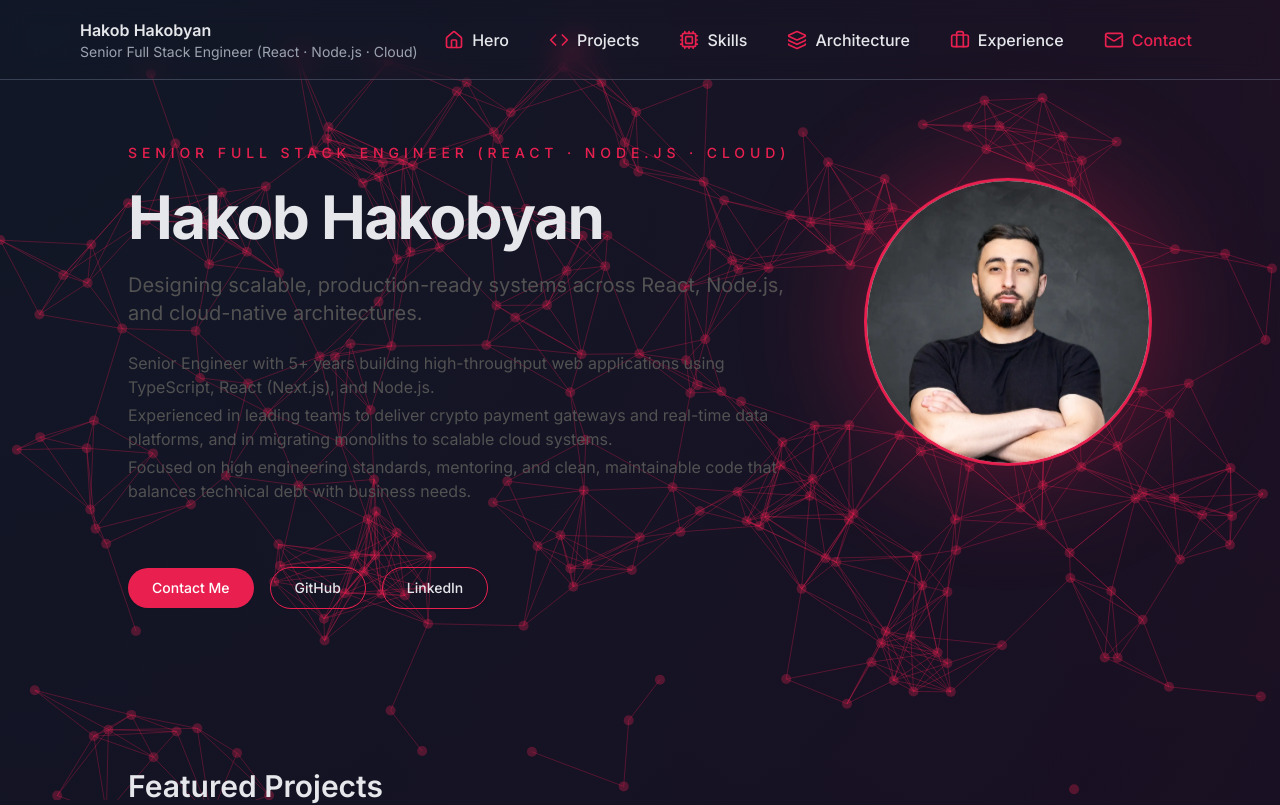
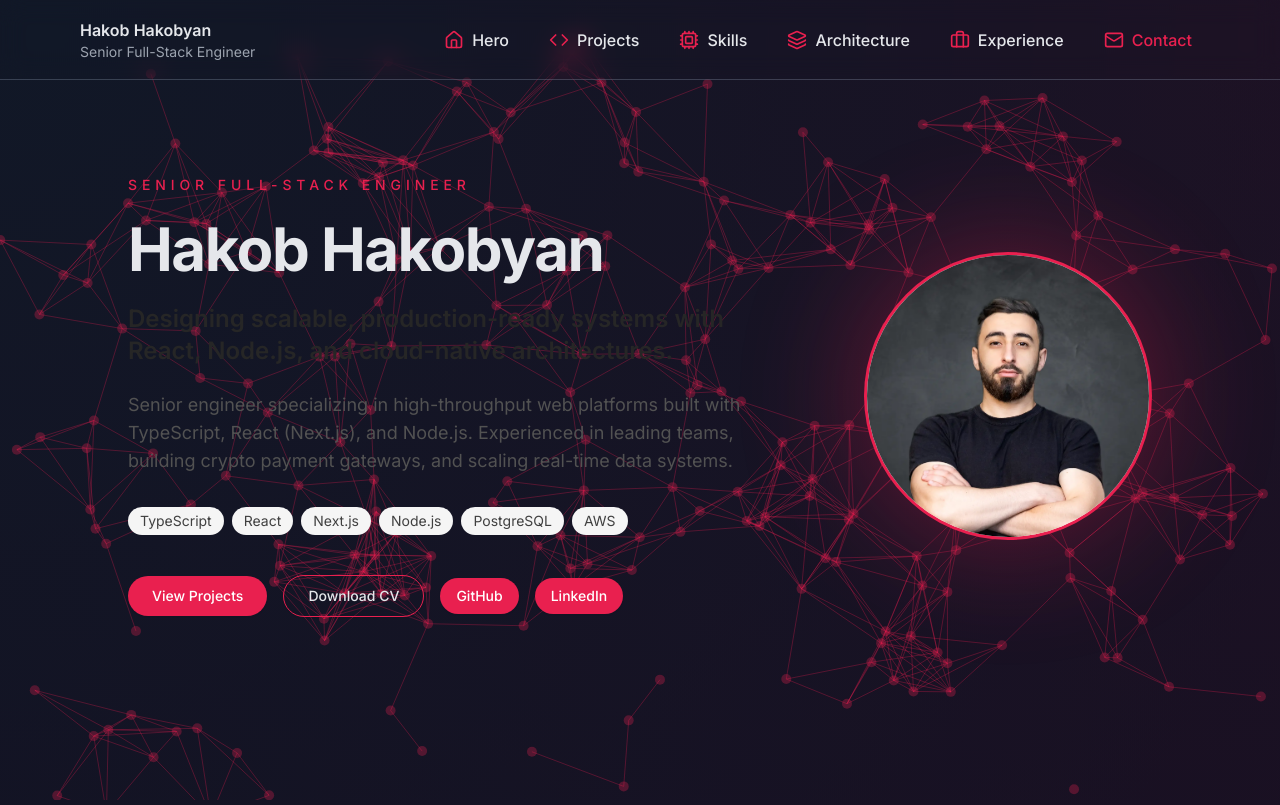
Before and after one commit to hakob-yan/next-js-personal-portfolio, a Next.js app: page / in a window 1280 px wide. Shown: the top 805 px of the page. Built offline with nearby package versions, Linux system fonts and the light colour scheme.

Commit message:
new data

```diff
--- a/src/app/layout.tsx
+++ b/src/app/layout.tsx
@@ -17,6 +17,9 @@ export default function RootLayout({
 }>) {
   return (
     <html lang="en">
+      <head>
+        <link rel="icon" href="/favicon.png" />
+      </head>
       <body className={inter.className}>{children}</body>
     </html>
   );
--- a/src/components/Button/index.tsx
+++ b/src/components/Button/index.tsx
@@ -1,14 +1,12 @@
 import React from "react";
-import {
-  BUTTON_BASE,
-  BUTTON_VARIANTS,
-  type ButtonVariant,
-} from "./types";
+import Link from "next/link";
+import { BUTTON_BASE, BUTTON_VARIANTS, type ButtonVariant } from "./types";
 
 type CommonProps = {
   variant?: ButtonVariant;
   className?: string;
   children: React.ReactNode;
+  target?: string;
 };
 
 type AnchorProps = CommonProps &
@@ -25,18 +23,28 @@ type ButtonProps = AnchorProps | NativeButtonProps;
 
 export function Button(props: ButtonProps) {
   const { variant = "primary", className = "", children, ...rest } = props;
-  const classes = `${BUTTON_BASE} ${BUTTON_VARIANTS[variant]} ${className}`.trim();
+
+  const classes =
+    `${BUTTON_BASE} ${BUTTON_VARIANTS[variant]} ${className}`.trim();
 
   if ("href" in props && props.href) {
     const { href, ...anchorRest } = rest as AnchorProps;
+
     return (
-      <a href={href} className={classes} {...anchorRest}>
+      <Link
+        href={href}
+        className={classes}
+        target={rest.target || "_blank"}
+        rel="noopener noreferrer"
+        {...anchorRest}
+      >
         {children}
-      </a>
+      </Link>
     );
   }
 
   const buttonRest = rest as NativeButtonProps;
+
   return (
     <button className={classes} {...buttonRest}>
       {children}
--- a/src/components/sections/HeroSection.tsx
+++ b/src/components/sections/HeroSection.tsx
@@ -8,36 +8,85 @@ export function HeroSection() {
     <section
       id={SECTION_IDS.hero}
       aria-label="Introduction"
-      className="relative min-h-[70vh] flex flex-col justify-center gap-10 md:gap-14 py-10"
+      className="relative min-h-[75vh] flex flex-col justify-center py-12"
     >
-      <div className="flex flex-col md:flex-row md:items-center md:justify-between gap-10 md:gap-16">
-
-        {/* Text */}
-        <div className="space-y-6 max-w-2xl">
+      <div className="flex flex-col md:flex-row md:items-center md:justify-between gap-12 md:gap-20">
+        {/* Left */}
+        <div className="max-w-2xl space-y-6">
+          {/* Title */}
           <p className="text-xs md:text-sm uppercase tracking-[0.35em] text-[var(--color-primary)] font-medium">
             {PROFILE.title}
           </p>
 
-          <h1 className="text-4xl md:text-6xl font-bold leading-[1.1] tracking-tight">
+          {/* Name */}
+          <h1 className="text-4xl md:text-6xl font-bold tracking-tight leading-[1.1]">
             {PROFILE.name}
           </h1>
 
-          <p className="text-lg md:text-xl text-neutral-600 dark:text-neutral-300 leading-relaxed">
+          {/* Headline */}
+          <h2 className="text-xl md:text-2xl font-semibold text-neutral-800 dark:text-neutral-200">
             {PROFILE.tagline}
+          </h2>
+
+          {/* Short description */}
+          <p className="text-base md:text-lg text-neutral-600 dark:text-neutral-400 leading-relaxed">
+            {PROFILE.description}
           </p>
 
-          <div className="text-sm md:text-base text-neutral-600 dark:text-neutral-400 leading-relaxed space-y-1">
-            {PROFILE.bio.map((line) => (
-              <p key={line}>{line}</p>
+          {/* Core stack */}
+          <div className="flex flex-wrap gap-2 pt-2">
+            {PROFILE.coreStack.map((tech) => (
+              <span
+                key={tech}
+                className="text-xs md:text-sm px-3 py-1 rounded-full bg-neutral-100 dark:bg-neutral-800 text-neutral-700 dark:text-neutral-300"
+              >
+                {tech}
+              </span>
             ))}
+          </div>
+
+          {/* Actions */}
+          <div className="flex flex-wrap items-center gap-4 pt-4">
+            <Button
+              target="_self"
+              href="#projects"
+              variant="primary"
+              className="px-6 py-2.5 text-sm font-medium shadow-md hover:shadow-lg"
+            >
+              View Projects
+            </Button>
+
+            {PROFILE.links.resume && (
+              <Button
+                href={PROFILE.links.resume}
+                variant="outline"
+                className="px-6 py-2.5 text-sm"
+              >
+                Download CV
+              </Button>
+            )}
+
+            {PROFILE.links.github && (
+              <Button href={PROFILE.links.github} className="px-4 py-2 text-sm">
+                GitHub
+              </Button>
+            )}
+
+            {PROFILE.links.linkedin && (
+              <Button
+                href={PROFILE.links.linkedin}
+                className="px-4 py-2 text-sm"
+              >
+                LinkedIn
+              </Button>
+            )}
           </div>
         </div>
 
         {/* Avatar */}
         {PROFILE.avatar && (
-          <div className="relative flex-shrink-0 self-start md:self-auto animate-float-slow">
-            <div className="relative h-60 w-60 md:h-72 md:w-72 rounded-full p-[3px] bg-[var(--color-primary)]  shadow-4xl">
-
+          <div className="relative flex-shrink-0 self-start md:self-auto">
+            <div className="relative h-60 w-60 md:h-72 md:w-72 rounded-full p-[3px] bg-[var(--color-primary)] shadow-4xl">
               <div className="relative h-full w-full rounded-full overflow-hidden bg-white dark:bg-neutral-900">
                 <Image
                   src={PROFILE.avatar.src}
@@ -48,45 +97,10 @@ export function HeroSection() {
                   className="object-cover"
                 />
               </div>
-
             </div>
 
-            {/* subtle glow */}
             <div className="absolute inset-0 -z-10 blur-3xl opacity-40 bg-[var(--color-primary)] rounded-full"></div>
           </div>
-        )}
-      </div>
-
-      {/* Actions */}
-      <div className="flex flex-wrap items-center gap-4 pt-2">
-        {PROFILE.links.email && (
-          <Button
-            href={`mailto:${PROFILE.links.email}`}
-            variant="primary"
-            className="px-6 py-2.5 text-sm font-medium shadow-md hover:shadow-lg transition"
-          >
-            Contact Me
-          </Button>
-        )}
-
-        {PROFILE.links.github && (
-          <Button
-            href={PROFILE.links.github}
-            variant="outline"
-            className="px-6 py-2.5 text-sm"
-          >
-            GitHub
-          </Button>
-        )}
-
-        {PROFILE.links.linkedin && (
-          <Button
-            href={PROFILE.links.linkedin}
-            variant="outline"
-            className="px-6 py-2.5 text-sm"
-          >
-            LinkedIn
-          </Button>
         )}
       </div>
     </section>
--- a/src/constants/profile.ts
+++ b/src/constants/profile.ts
@@ -1,26 +1,38 @@
 export const PROFILE = {
   name: "Hakob Hakobyan",
-  title: "Senior Full Stack Engineer (React · Node.js · Cloud)",
-  primaryStack: "TypeScript · React (Next.js) · Node.js · Cloud",
+
+  title: "Senior Full-Stack Engineer",
+
+  tagline:
+    "Designing scalable, production-ready systems with React, Node.js, and cloud-native architectures.",
+
   location: "Yerevan, Armenia · Remote",
-  // Short professional bio aligned with CV summary
-  bio: [
-    "Senior Engineer with 5+ years building high-throughput web applications using TypeScript, React (Next.js), and Node.js.",
-    "Experienced in leading teams to deliver crypto payment gateways and real-time data platforms, and in migrating monoliths to scalable cloud systems.",
-    "Focused on high engineering standards, mentoring, and clean, maintainable code that balances technical debt with business needs.",
+
+  experience: "5+ years",
+
+  description:
+    "Senior engineer specializing in high-throughput web platforms built with TypeScript, React (Next.js), and Node.js. Experienced in leading teams, building crypto payment gateways, and scaling real-time data systems.",
+
+  coreStack: ["TypeScript", "React", "Next.js", "Node.js", "PostgreSQL", "AWS"],
+
+  highlights: [
+    "Built crypto payment gateway infrastructure",
+    "Scaled real-time data platforms",
+    "Migrated monolith → cloud architecture",
+    "Led engineering teams",
   ],
-  // Used in SEO metadata and hero section
-  tagline:
-    "Designing scalable, production-ready systems across React, Node.js, and cloud-native architectures.",
+
   links: {
     email: "devhakob@gmail.com",
     github: "https://github.com/hakob-yan",
     linkedin: "https://www.linkedin.com/in/hakob-yan",
-    resumeUrl: "#", // Optional: replace with a public resume link
+    resume: "#",
   },
+
   contact: {
     phone: "+374 93 102 122",
   },
+
   avatar: {
     src: "/me.webp",
     alt: "Portrait of Hakob Hakobyan",
--- a/src/constants/skills.ts
+++ b/src/constants/skills.ts
@@ -1,90 +1,77 @@
-export type SkillGroup = {
-  label: string;
-  items: string[];
-};
-
-export const SKILL_GROUPS: SkillGroup[] = [
+export const SKILL_GROUPS = [
   {
-    label: "Frontend",
-    items: [
-      "JavaScript (ES6+)",
-      "TypeScript",
+    key: "frontend",
+    title: "Frontend Engineering",
+    description:
+      "Designing performant, maintainable user interfaces and complex client-side applications.",
+    skills: [
       "React",
       "Next.js",
+      "TypeScript",
       "Redux Toolkit",
-      "MobX",
       "GraphQL",
       "Tailwind CSS",
-      "Material-UI",
-      "Styled Components",
       "D3.js",
       "Micro Frontends",
     ],
   },
   {
-    label: "Backend",
-    items: [
+    key: "backend",
+    title: "Backend Systems",
+    description:
+      "Building scalable APIs, event-driven services, and distributed backend architectures.",
+    skills: [
       "Node.js",
       "Express",
       "REST APIs",
       "WebSockets",
-      "RabbitMQ",
       "Microservices",
       "Event-Driven Architecture",
-      "Serverless (AWS Lambda)",
-      "Authentication & Authorization (JWT, 2FA)",
-      "Performance Optimization",
-      "Security (OWASP)",
-      "Load Balancing",
-      "Horizontal Scaling",
-      "Design Patterns",
-      "SOLID Principles",
-      "Python",
+      "RabbitMQ",
+      "Authentication (JWT, 2FA)",
     ],
   },
   {
-    label: "Databases & Data",
-    items: [
+    key: "databases",
+    title: "Data & Storage",
+    description:
+      "Designing efficient data models, caching strategies, and high-performance queries.",
+    skills: [
       "PostgreSQL",
       "MongoDB",
       "MySQL",
       "Redis",
+      "Query Optimization",
       "Indexing",
-      "Query Optimization",
       "Caching",
       "Data Validation",
     ],
   },
   {
-    label: "Testing & Quality",
-    items: [
+    key: "cloud",
+    title: "Cloud & Infrastructure",
+    description:
+      "Deploying resilient systems with containerization, CI/CD pipelines, and cloud services.",
+    skills: [
+      "AWS",
+      "Docker",
+      "CI/CD",
+      "Serverless (Lambda)",
+      "Monitoring",
+      "Deployment Automation",
+    ],
+  },
+  {
+    key: "testing",
+    title: "Testing & Quality",
+    description:
+      "Ensuring reliability through automated testing, coverage standards, and end-to-end validation.",
+    skills: [
       "Jest",
       "React Testing Library",
       "Cypress",
       "Playwright",
-      "Test Coverage & Quality Standards",
-    ],
-  },
-  {
-    label: "Cloud, DevOps & Tooling",
-    items: [
-      "Docker",
-      "AWS (Lambda, S3)",
-      "CI/CD",
-      "Git",
-      "Containerization",
-      "Monitoring & Deployment Automation",
-    ],
-  },
-  {
-    label: "Architecture & Practices",
-    items: [
-      "Domain-Driven Design",
-      "Event-Driven Architectures",
-      "Microservices",
-      "Monoliths with clear boundaries",
-      "Code review and mentoring",
-      "Agile / Scrum collaboration",
+      "Test Coverage",
     ],
   },
 ];
```
Also changed, not shown: src/components/sections/SkillsSection.tsx (+64 -18 lines), public/favicon.png (added), src/constants/experience.ts (line endings or trailing spaces), 1 other file (tests, documents, lock files or other folders).
